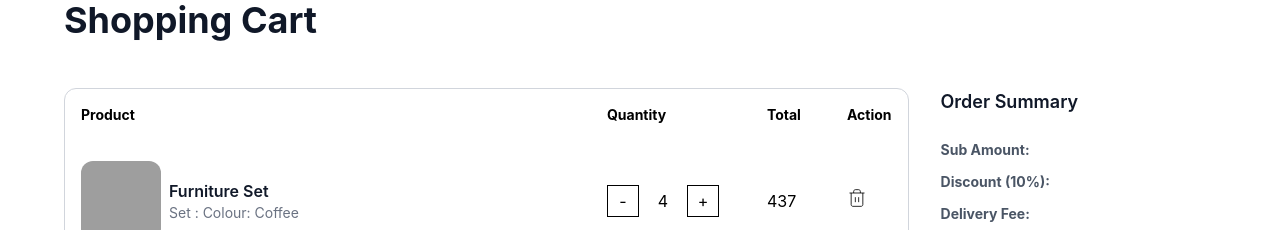
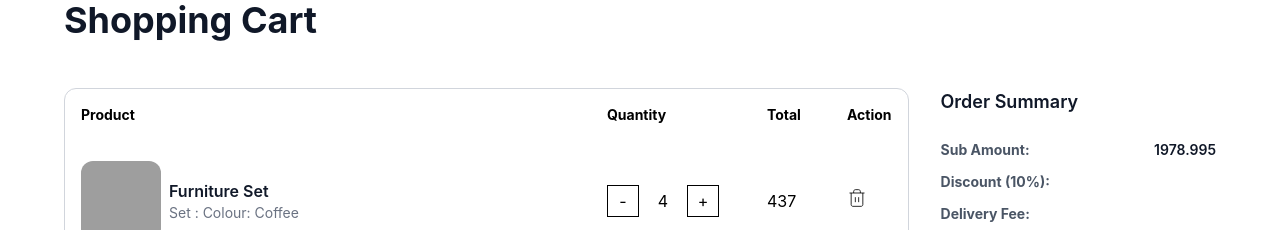
Before and after one commit to ManishNewa/ReactApp, a React (Vite) app: page / in a window 1280 px wide. Shown: the top 230 px of the page. Built offline with nearby package versions, Linux system fonts and the light colour scheme; grey boxes are pictures that could not be loaded.

Commit message:
configure subtotal amount

```diff
--- a/src/components/cart/ShoppingCart.jsx
+++ b/src/components/cart/ShoppingCart.jsx
@@ -6,6 +6,10 @@ import SummaryItem from './SummaryItem';
 
 export default function ShoppingCart() {
     const [items, setCartItems] = useState(cartItems);
+
+    const subTotalAmount = items.reduce((total, item) => {
+        return total + item.price * item.quantity;
+    }, 0);
 
     function handleQuantityChange(id, amount) {
         const updatedItems = items.map((item) => {
@@ -67,7 +71,10 @@ export default function ShoppingCart() {
                                 <input type="text"></input>
                             </div> */}
                             <div className="flex flex-col gap-3">
-                                <SummaryItem label="sub amount" />
+                                <SummaryItem
+                                    label="sub amount"
+                                    amount={subTotalAmount}
+                                />
                                 <SummaryItem label="discount (10%)" />
                                 <SummaryItem label="delivery fee" />
                                 <SummaryItem className="mt-2" label="total" />
```
